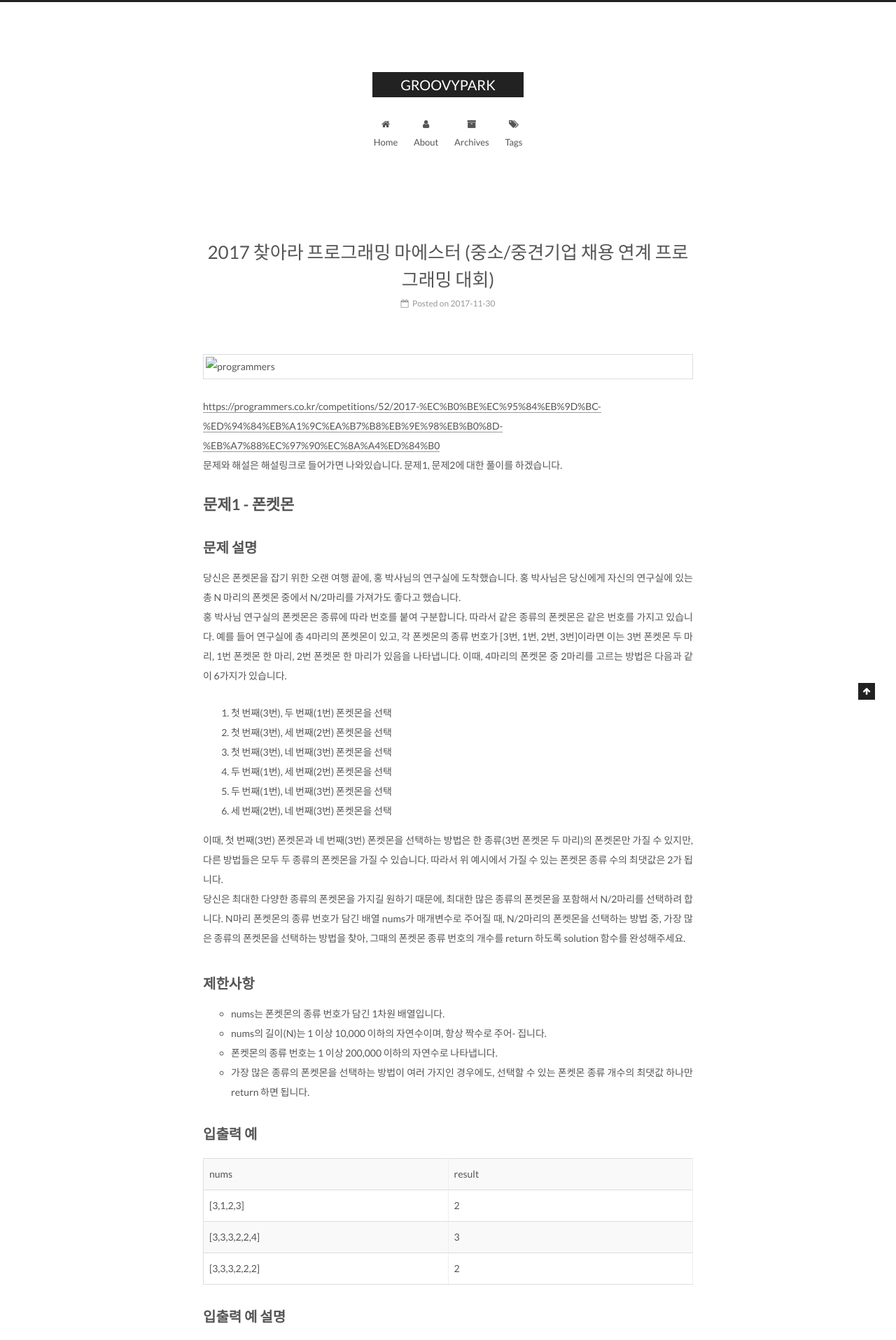
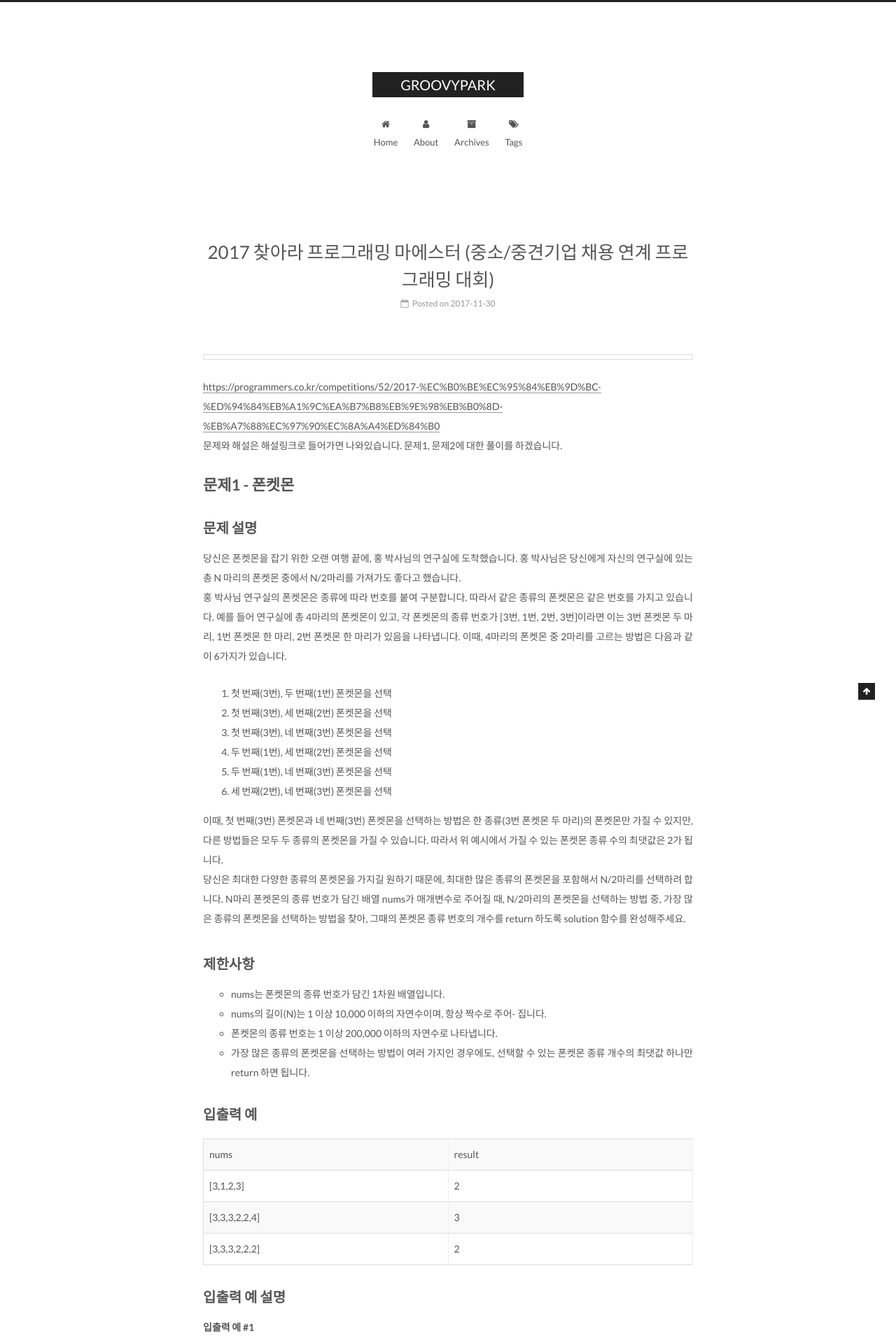
Before and after one commit to groovypark/groovypark.github.io, a Jekyll site: the page built from _posts/2017-11-30-2017-찾아라-프로그래밍-마에스터.md, in a window 1280 px wide. Shown: the top 1915 px of the page at 70% size. Built offline with Jekyll 4.4.1, drawn with Linux system fonts in a browser that asks for light colours.

Commit message:
Update programmers image

```diff
--- a/_posts/2017-11-30-2017-찾아라-프로그래밍-마에스터.md
+++ b/_posts/2017-11-30-2017-찾아라-프로그래밍-마에스터.md
@@ -5,7 +5,7 @@ categories:
 tags: algorithm
 ---
 
-![programmers](../assets/images/programmers.png)
+![](../assets/images/programmers.png)
 
 [https://programmers.co.kr/competitions/52/2017-%EC%B0%BE%EC%95%84%EB%9D%BC-%ED%94%84%EB%A1%9C%EA%B7%B8%EB%9E%98%EB%B0%8D-%EB%A7%88%EC%97%90%EC%8A%A4%ED%84%B0](https://programmers.co.kr/competitions/52/2017-%EC%B0%BE%EC%95%84%EB%9D%BC-%ED%94%84%EB%A1%9C%EA%B7%B8%EB%9E%98%EB%B0%8D-%EB%A7%88%EC%97%90%EC%8A%A4%ED%84%B0)<br/>
 문제와 해설은 해설링크로 들어가면 나와있습니다. 문제1, 문제2에 대한 풀이를 하겠습니다.
```
